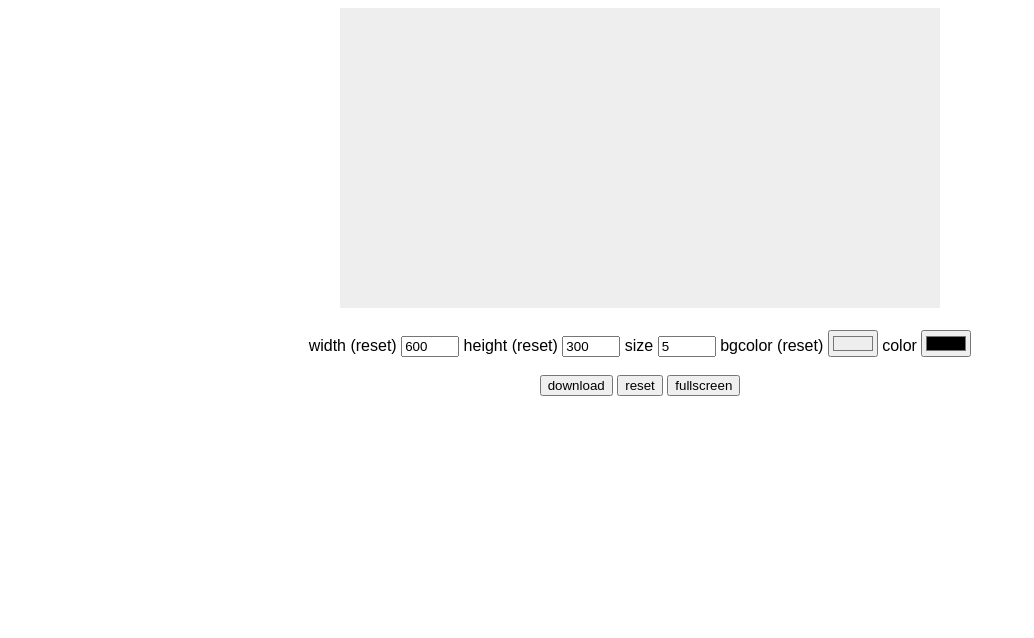
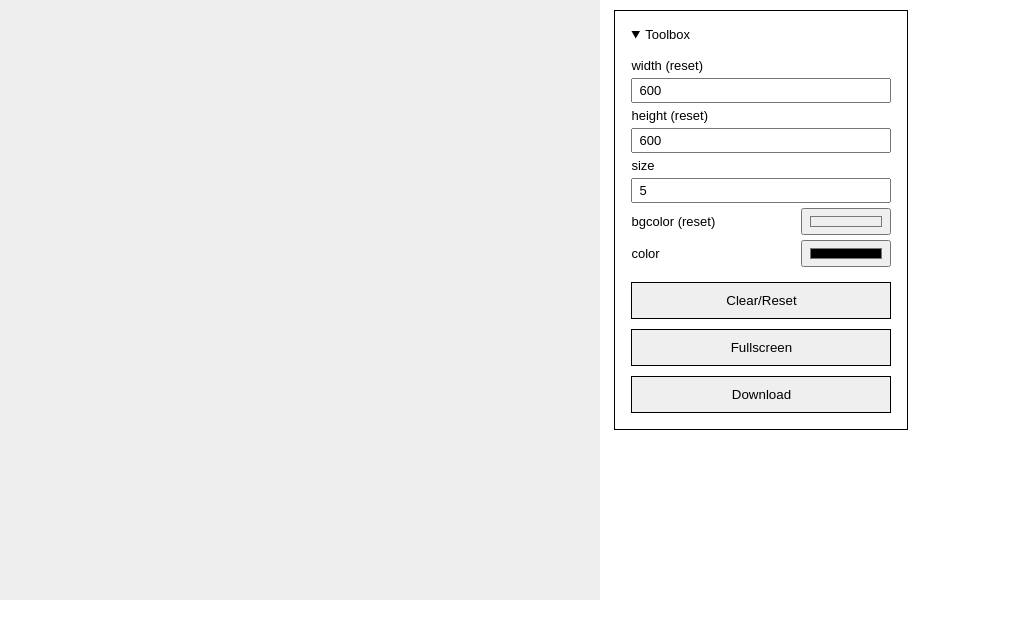
Before and after one commit to muan/paint-canvas-element, a website: page index.html in a window 1280 px wide. Shown: the whole page, without its empty margins (0-1034 px from the left). Drawn offline with Linux system fonts and the light colour scheme.

Commit message:
Organize tools better

```diff
--- a/index.html
+++ b/index.html
@@ -8,30 +8,32 @@
     <meta name="viewport" content="width=device-width, initial-scale=1">
   </head>
   <body>
-    <paint-canvas color="#000000" width="600" height="300" size="5" bgcolor="#eeeeee"></paint-canvas>
+    <paint-canvas color="#000000" width="600" height="600" size="5" bgcolor="#eeeeee"></paint-canvas>
 
-    <br><br>
-    <div class="tools">
+    <details class="tools" open>
+      <summary class="toggle">Toolbox</summary>
+        <div class="tools-panel">
           <label for="size">width (reset)</label>
-      <input type="number" id="width" name="width" min="100" value="600" size="5">
+          <input type="number" id="width" name="width" min="100" value="600">
           <label for="size">height (reset)</label>
-      <input type="number" id="height" name="height" min="100" value="300" size="5">
+          <input type="number" id="height" name="height" min="100" value="600">
           <label for="size">size</label>
-      <input type="number" id="size" name="size" min="1" value="5" size="3">
+          <input type="number" id="size" name="size" min="1" value="5">
           <label for="bgcolor">bgcolor (reset)</label>
           <input type="color" id="bgcolor" name="bgcolor" value="#eeeeee">
           <label for="color">color</label>
           <input type="color" id="color" name="color" value="#000000">
           <br><br>
-      <button type="button" id="button">download</button>
-      <button type="resset" id="reset">reset</button>
-      <button type="button" id="fullscreen">fullscreen</button>
+          <button type="button" id="reset">Clear/Reset</button>
+          <button type="button" id="fullscreen">Fullscreen</button>
+          <button type="button" id="button">Download</button>
         </div>
+    </details>
 
     <script type="text/javascript">
       const paintCanvas = document.querySelector('paint-canvas')
-      document.addEventListener('change', event => {
-        if (!event.target.reportValidity()) return
+      document.addEventListener('input', event => {
+        if (!event.target.checkValidity()) return
         paintCanvas.setAttribute(event.target.name, event.target.value)
         paintCanvas.classList.toggle('fullscreen', paintCanvas.height === window.innerHeight && paintCanvas.width === window.innerWidth)
       })
@@ -51,9 +53,9 @@
       const fullscreen = document.querySelector('#fullscreen')
       fullscreen.addEventListener('click', event => {
         document.querySelector('[name=height]').value = window.innerHeight
-        document.querySelector('[name=height]').dispatchEvent(new Event('change', {bubbles: true}))
+        document.querySelector('[name=height]').dispatchEvent(new Event('input', {bubbles: true}))
         document.querySelector('[name=width]').value = window.innerWidth
-        document.querySelector('[name=width]').dispatchEvent(new Event('change', {bubbles: true}))
+        document.querySelector('[name=width]').dispatchEvent(new Event('input', {bubbles: true}))
       })
     </script>
   </body>
--- a/paint-canvas.css
+++ b/paint-canvas.css
@@ -2,18 +2,14 @@ paint-canvas {
   display: inline-block;
   font-size: 0;
   outline: none;
+  vertical-align: top;
 }
 
 body {
   font-family: sans-serif;
-  text-align: center;
   user-select: none;
+  margin: 0;
 }
-
-input[type="number"] {
-  width: 50px;
-}
-
 
 .fullscreen {
   position: absolute;
@@ -25,6 +21,46 @@ input[type="number"] {
   display: none;
 }
 
+.fullscreen ~ .tools {
+  position: absolute;
+}
+
 .tools {
-  position: relative;
+  border: 1px solid;
+  top: 0;
+  right: 0;
+  margin: 10px;
+  background: #fff;
+  width: 260px;
+  padding: 16px;
+  font-size: 13px;
+  display: inline-block;
 }
+
+.tools-panel {
+  margin-top: 16px;
+  display: flex;
+  flex-wrap: wrap;
+  align-items: center;
+}
+
+label {
+  flex: auto;
+  width: 50%;
+  margin-bottom: 5px;
+}
+
+button {
+  border: 1px solid;
+  padding: 10px 15px;
+  flex: auto;
+  width: 100%;
+  margin-top: 10px;
+}
+
+input {
+  flex: 1 0 auto;
+  padding: 3px 6px;
+  margin-bottom: 5px;
+  font: inherit;
+}
```
Lines whose indentation alone changed are shown as unchanged.
